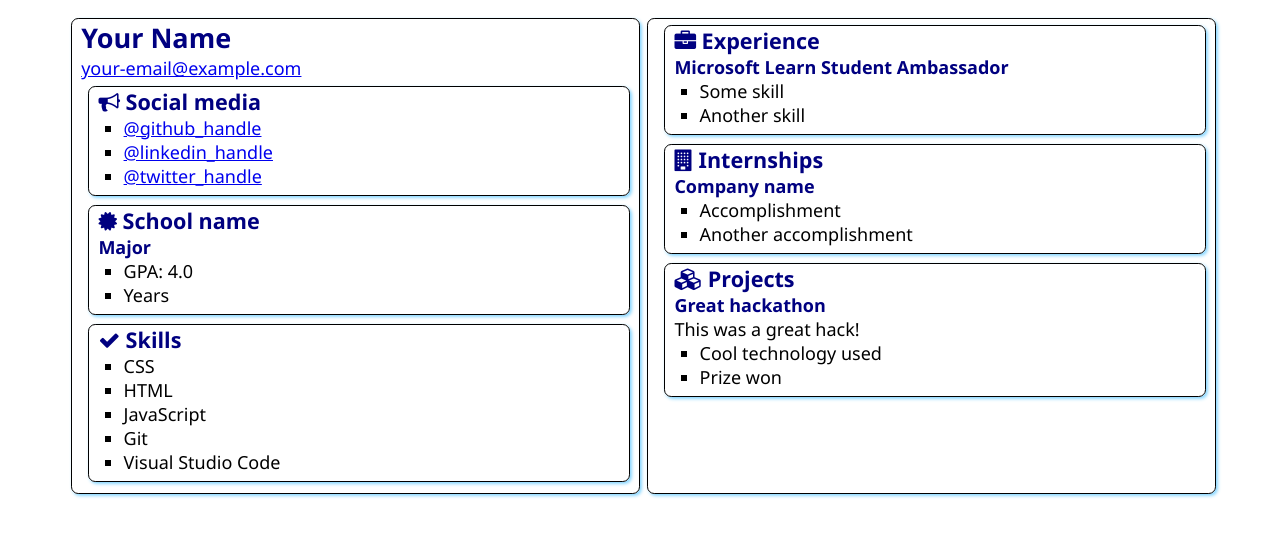
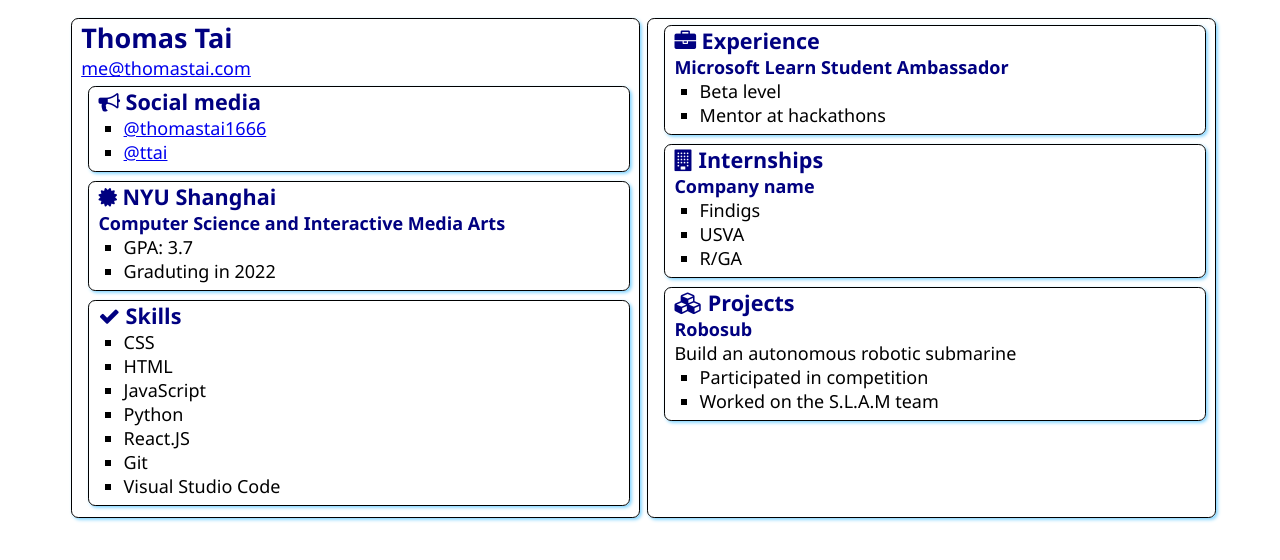
Before and after one commit to thomastai1666/microsoft-sa-onboarding, a plain HTML site: page src/index.html in a window 1280 px wide. Drawn offline with Linux system fonts and the light colour scheme.

Commit message:
Update index.html

```diff
--- a/src/index.html
+++ b/src/index.html
@@ -12,8 +12,8 @@
 <body>
     <main>
         <article class="box">
-            <h1>Your Name</h1>
-            <div><a href="mailto:your.email@example.com">your-email@example.com</a></div>
+            <h1>Thomas Tai</h1>
+            <div><a href="mailto:your.email@example.com">me@thomastai.com</a></div>
 
             <section class="box">
                 <h2>
@@ -21,9 +21,8 @@
                     Social media
                 </h2>
                 <ul>
-                    <li><a href="https://github.com/<handle>">@github_handle</a></li>
-                    <li><a href="https://linkedin.com/in/<handle>">@linkedin_handle</a></li>
-                    <li><a href="https://twitter.com/<handle>">@twitter_handle</a></li>
+                    <li><a href="https://github.com/thomastai1666">@thomastai1666</a></li>
+                    <li><a href="https://www.linkedin.com/in/ttai/">@ttai</a></li>
                 </ul>
             </section>
 
@@ -31,12 +30,12 @@
                 <div class="education">
                     <h2>
                         <i class="fa fa-certificate" aria-hidden="true"></i>
-                        School name
+                        NYU Shanghai
                     </h2>
-                    <h3>Major</h3>
+                    <h3>Computer Science and Interactive Media Arts</h3>
                     <ul>
-                        <li>GPA: 4.0</li>
-                        <li>Years</li>
+                        <li>GPA: 3.7</li>
+                        <li>Graduting in 2022</li>
                     </ul>
                 </div>
             </section>
@@ -50,6 +49,8 @@
                     <li>CSS</li>
                     <li>HTML</li>
                     <li>JavaScript</li>
+                    <li>Python</li>
+                    <li>React.JS</li>
                     <li>Git</li>
                     <li>Visual Studio Code</li>
                 </ul>
@@ -63,8 +64,8 @@
                 </h2>
                 <h3>Microsoft Learn Student Ambassador</h3>
                 <ul>
-                    <li>Some skill</li>
-                    <li>Another skill</li>
+                    <li>Beta level</li>
+                    <li>Mentor at hackathons</li>
                 </ul>
             </section>
             <section class="box">
@@ -75,8 +76,9 @@
 
                 <h3>Company name</h3>
                 <ul>
-                    <li>Accomplishment</li>
-                    <li>Another accomplishment</li>
+                    <li>Findigs</li>
+                    <li>USVA</li>
+                    <li>R/GA</li>
                 </ul>
             </section>
             <section class="box">
@@ -85,11 +87,11 @@
                     Projects
                 </h2>
 
-                <h3>Great hackathon</h3>
-                <div>This was a great hack!</div>
+                <h3>Robosub</h3>
+                <div>Build an autonomous robotic submarine</div>
                 <ul>
-                    <li>Cool technology used</li>
-                    <li>Prize won</li>
+                    <li>Participated in competition</li>
+                    <li>Worked on the S.L.A.M team</li>
                 </ul>
             </section>
         </article>
```
